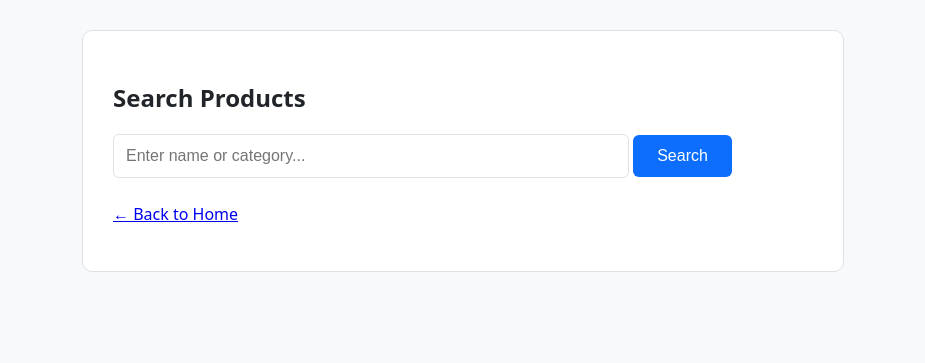
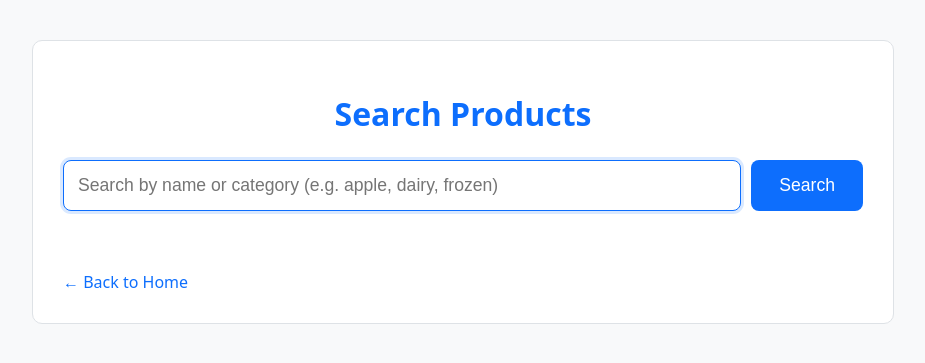
Before and after one commit to ASCTE-LJOHN/bad-grocery-app, a Flask app: page /search in a window 1280 px wide. Shown: the top 363 px of the page, without its empty margins (177-1102 px from the left). Run offline with Flask 3, Linux system fonts and the light colour scheme.

Commit message:
make search and import

```diff
--- a/templates/search.html
+++ b/templates/search.html
@@ -2,46 +2,144 @@
 <html lang="en">
 <head>
     <meta charset="UTF-8">
+    <meta name="viewport" content="width=device-width, initial-scale=1.0">
     <title>Search Products</title>
     <style>
-        body { font-family: {{ theme.font }}; background: {{ theme.bg }}; color: {{ theme.text }}; margin: 0; padding: 30px; }
-        .container { max-width: 700px; margin: auto; background: {{ theme.container }}; padding: 30px; border-radius: 10px; border: 1px solid {{ theme.border }}; }
-        input[type="text"] { width: 70%; padding: 12px; font-size: 16px; border: 1px solid {{ theme.border }}; border-radius: 6px; }
-        button { padding: 12px 24px; background: {{ theme.btn_bg }}; color: {{ theme.btn_text }}; border: none; border-radius: 6px; cursor: pointer; font-size: 16px; }
-        button:hover { opacity: 0.9; }
-        #results { margin-top: 25px; }
-        .product { padding: 12px; border-bottom: 1px solid {{ theme.border }}; }
+        body {
+            font-family: {{ theme.font }};
+            background: {{ theme.bg }};
+            color: {{ theme.text }};
+            margin: 0; padding: 40px;
+        }
+        .container {
+            max-width: 800px;
+            margin: auto;
+            background: {{ theme.container }};
+            padding: 30px;
+            border-radius: 10px;
+            border: 1px solid {{ theme.border }};
+        }
+        h1 { color: {{ theme.accent }}; text-align: center; }
+        .search-box {
+            display: flex;
+            gap: 10px;
+            margin: 25px 0 30px;
+        }
+        input[type="text"] {
+            flex: 1;
+            padding: 14px;
+            font-size: 1.1rem;
+            border: 1px solid {{ theme.border }};
+            border-radius: 8px;
+            outline: none;
+        }
+        input[type="text"]:focus {
+            border-color: {{ theme.accent }};
+            box-shadow: 0 0 0 3px rgba(13,110,253,0.15);
+        }
+        button {
+            padding: 14px 28px;
+            background: {{ theme.btn_bg }};
+            color: {{ theme.btn_text }};
+            border: none;
+            border-radius: 8px;
+            cursor: pointer;
+            font-size: 1.1rem;
+            font-weight: 500;
+        }
+        button:hover { opacity: 0.92; }
+        #results {
+            margin-top: 30px;
+        }
+        .product-item {
+            padding: 14px;
+            border-bottom: 1px solid {{ theme.border }};
+            margin-bottom: 8px;
+        }
+        .product-item:last-child {
+            border-bottom: none;
+        }
+        .no-results {
+            color: #6c757d;
+            font-style: italic;
+            padding: 20px;
+            text-align: center;
+        }
+        .back-link {
+            display: inline-block;
+            margin-top: 30px;
+            color: {{ theme.accent }};
+            text-decoration: none;
+        }
     </style>
     <script>
-        function search() {
-            const query = document.getElementById('query').value;
+        function performSearch() {
+            const query = document.getElementById('query').value.trim();
+            if (!query) return;
+
             fetch('/search', {
                 method: 'POST',
-                headers: {'Content-Type': 'application/x-www-form-urlencoded'},
+                headers: {
+                    'Content-Type': 'application/x-www-form-urlencoded',
+                },
                 body: `query=${encodeURIComponent(query)}`
             })
-            .then(r => r.json())
+            .then(response => response.json())
             .then(data => {
-                const div = document.getElementById('results');
-                div.innerHTML = '';
-                if (data.products.length === 0) {
-                    div.innerHTML = '<p>No products found.</p>';
+                const resultsDiv = document.getElementById('results');
+                resultsDiv.innerHTML = '';
+
+                if (data.products && data.products.length > 0) {
+                    data.products.forEach(product => {
+                        const item = document.createElement('div');
+                        item.className = 'product-item';
+                        item.innerHTML = `
+                            <strong>${product.name}</strong><br>
+                            <span style="color: #28a745;">$${parseFloat(product.price).toFixed(2)}</span>
+                            ${product.category ? ` • ${product.category}` : ''}
+                        `;
+                        resultsDiv.appendChild(item);
+                    });
                 } else {
-                    data.products.forEach(p => {
-                        div.innerHTML += `<div class="product"><strong>${p.name}</strong> — $${p.price.toFixed(2)} (${p.category || '—'})</div>`;
-                    });
+                    resultsDiv.innerHTML = '<div class="no-results">No products found matching your search.</div>';
+                }
+            })
+            .catch(error => {
+                console.error('Search error:', error);
+                document.getElementById('results').innerHTML =
+                    '<div class="no-results" style="color: #dc3545;">Error performing search. Please try again.</div>';
+            });
+        }
+
+        // Trigger search when Enter is pressed in the input field
+        document.addEventListener('DOMContentLoaded', () => {
+            const input = document.getElementById('query');
+            input.addEventListener('keydown', (event) => {
+                if (event.key === 'Enter') {
+                    event.preventDefault();           // prevent form submission / page reload
+                    performSearch();
                 }
             });
-        }
+
+            // Optional: auto-focus the search field when page loads
+            input.focus();
+        });
     </script>
 </head>
 <body>
+
     <div class="container">
-        <h2>Search Products</h2>
-        <input type="text" id="query" placeholder="Enter name or category...">
-        <button onclick="search()">Search</button>
+        <h1>Search Products</h1>
+
+        <div class="search-box">
+            <input type="text" id="query" placeholder="Search by name or category (e.g. apple, dairy, frozen)">
+            <button onclick="performSearch()">Search</button>
+        </div>
+
         <div id="results"></div>
-        <p><a href="/">← Back to Home</a></p>
+
+        <a href="/" class="back-link">← Back to Home</a>
     </div>
+
 </body>
 </html>
```
Also changed, not shown: sample_data.csv (added, +91 -0 lines), grocery.db.
